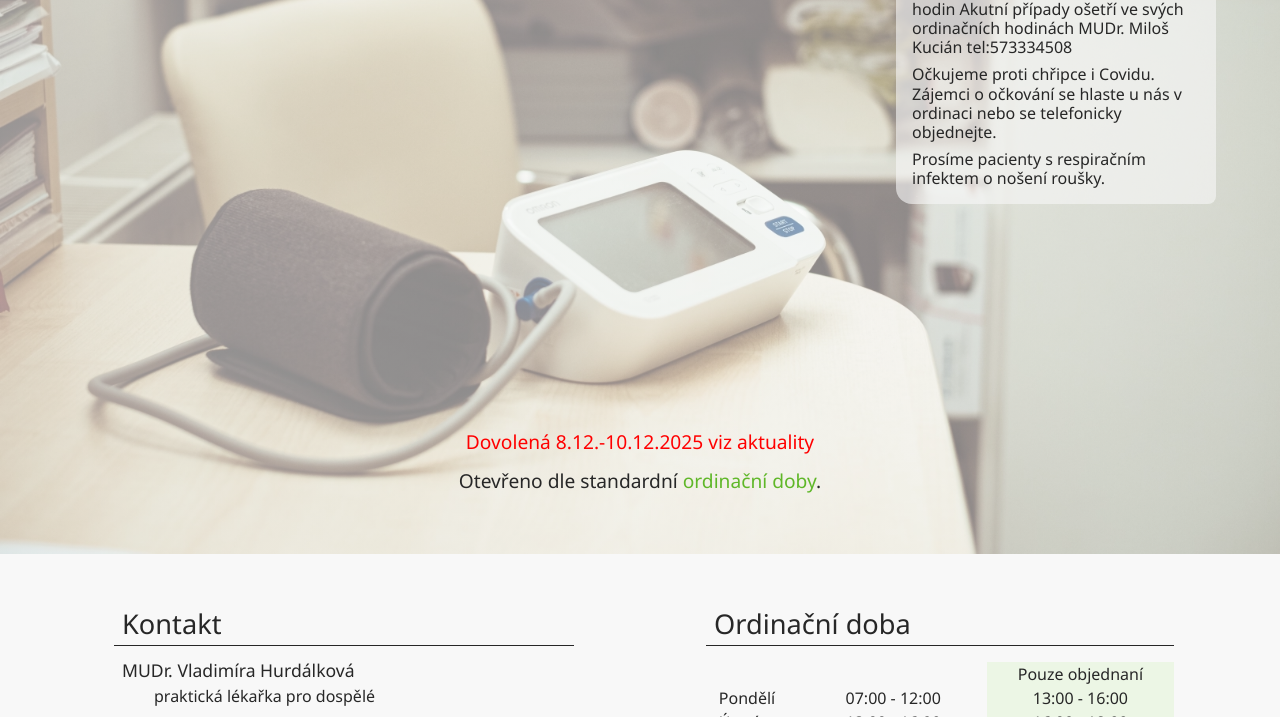
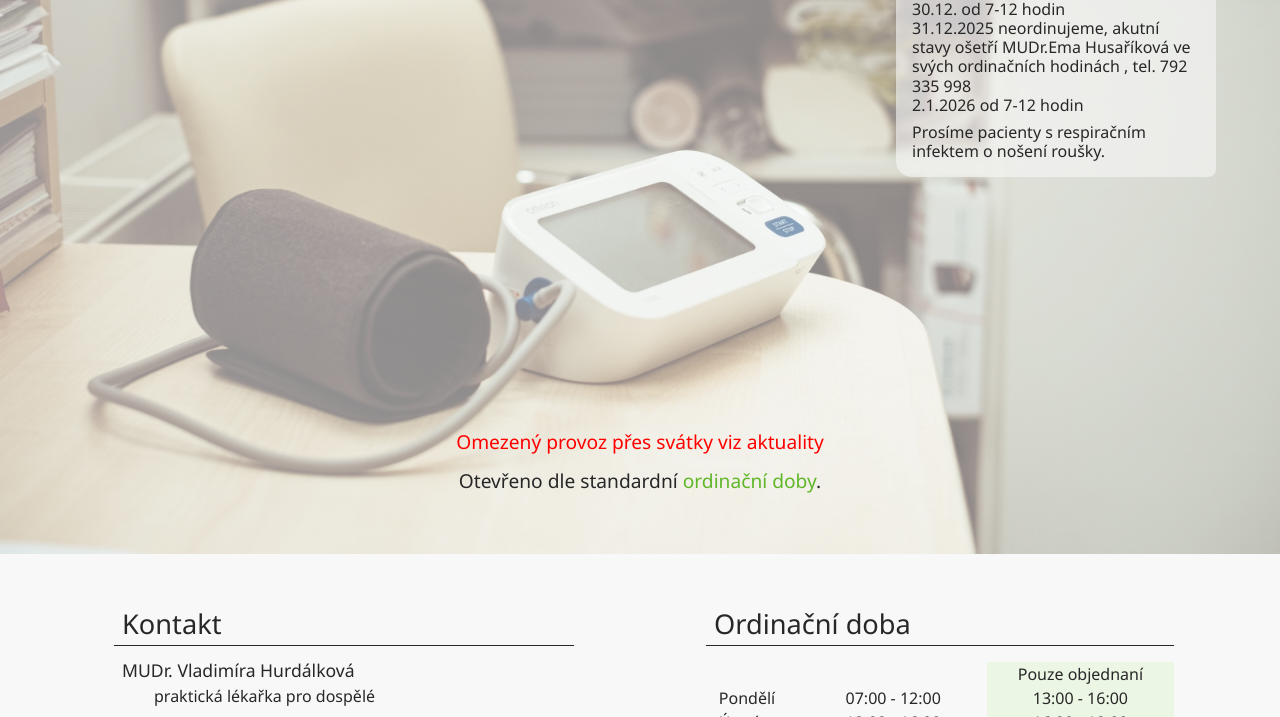
Before and after one commit to huun121/wp-hurdalkova, a plain HTML site: page index.html in a window 1280 px wide. Shown: the part 246-963 px from the top of the page. Drawn offline with Linux system fonts and the light colour scheme.

Commit message:
feat: xmas

```diff
--- a/index.html
+++ b/index.html
@@ -63,13 +63,13 @@
 					<h2>Aktuality</h2>
 					<ul>
 						<li>
-							Z důvodu dovolené NEORDINUJEME od 8.12. do 10.12. Dne 10.12.2025
-							přítomna zdravotní sestřička od 7 -12 hodin Akutní případy ošetří
-							ve svých ordinačních hodinách MUDr. Miloš Kucián tel:573334508
-						</li>
-						<li>
-							Očkujeme proti chřipce i Covidu. <br />Zájemci o očkování se
-							hlaste u nás v ordinaci nebo se telefonicky objednejte.
+							22.12. od 7-12 hodin <br />
+							23.12. od 7-12 hodin <br />
+							29.12. od 7-12 hodin <br />
+							30.12. od 7-12 hodin <br />
+							31.12.2025 neordinujeme, akutní stavy ošetří MUDr.Ema Husaříková
+							ve svých ordinačních hodinách , tel. 792 335 998<br />
+							2.1.2026 od 7-12 hodin
 						</li>
 						<!--<li>Žádné aktuality k dispozici.</li>-->
 						<li>Prosíme pacienty s respiračním infektem o nošení roušky.</li>
@@ -80,12 +80,12 @@
 
 				<div class="welcome-page__comment">
 					<!--Zde odebrat-->
+					<span class="significant"
+						>Omezený provoz přes svátky viz aktuality</span
+					><br /><br />
 					<!--<span class="significant"
-            >Omezený provoz 10.3. - 12.3.2025 viz aktuality</span
-          ><br /><br />-->
-					<span class="significant"
 						>Dovolená 8.12.-10.12.2025 viz aktuality</span
-					><br /><br />
+					><br /><br />-->
 
 					Otevřeno dle standardní
 					<a href="#opening-hours" class="hours">ordinační doby</a>.
```
